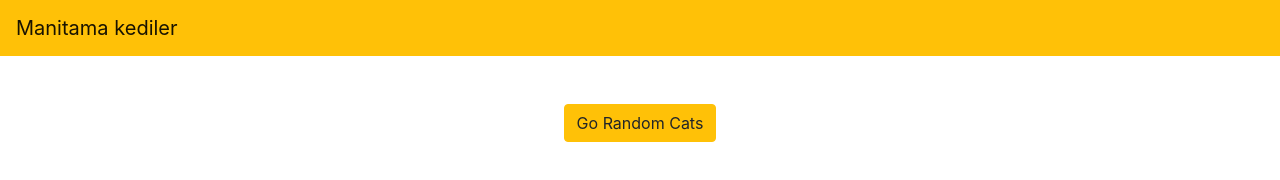
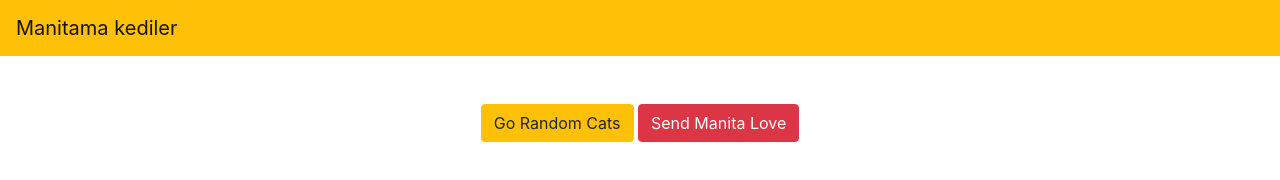
Before and after one commit to sezgo/randomCatsApp, a plain HTML site: page index.html in a window 1280 px wide. Drawn offline with nearby package versions, Linux system fonts and the light colour scheme.

Commit message:
send manita love button added

```diff
--- a/index.html
+++ b/index.html
@@ -12,6 +12,7 @@
     </nav>
     <div class="text-center">
         <button type="button" class="btn btn-warning mt-5 go-cats">Go Random Cats</button>
+        <a class="btn btn-danger mt-5" href="mailto:szgnmstfa@gmail.com?Subject=Thank You bebeyim hemen sana meme nude atmalıyım">Send Manita Love</a>
     </div>
     <div class="card-deck mt-5 ml-2 mr-2 random-cats">
     </div>
```
